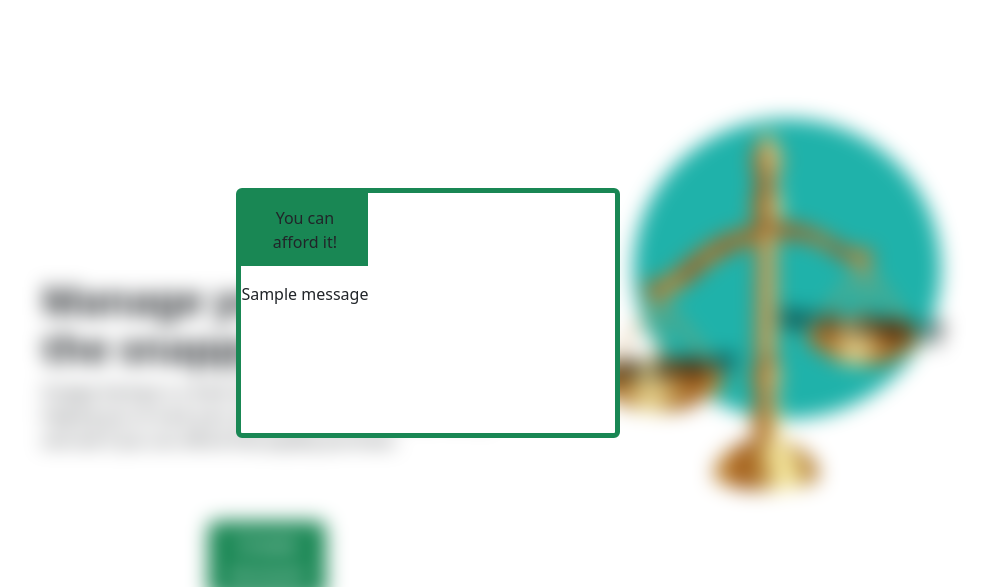
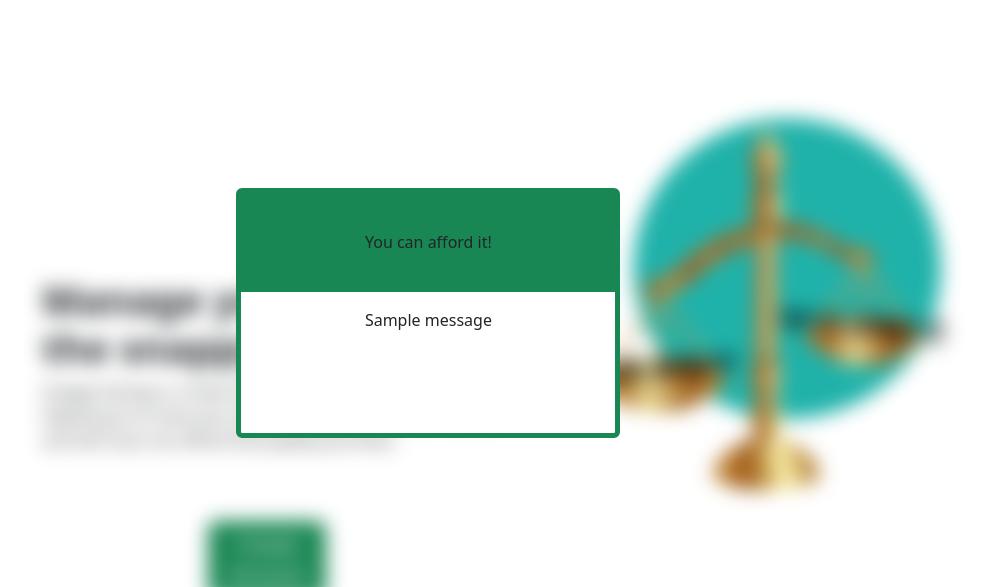
Before and after one commit to MiaRasmussen05/Hackathon-Jan-23, a Django app: page / in a window 1280 px wide. Shown: the part 92-679 px from the top of the page, without its empty margins (186-1173 px from the left). Run offline with Django 3.2, Linux system fonts and the light colour scheme; tables that the repository leaves empty hold one stand-in row (values such as "Sample post"); one stand-in notice (Sample message) is shown; some libraries are stand-ins or nearby versions.

Commit message:
Fix style on pop up cards

```diff
--- a/static/css/style.css
+++ b/static/css/style.css
@@ -263,11 +263,11 @@ header nav ul li {
     padding: 0;
 }
 
-.d-flex {
+.d-flex, .toast-body {
     text-align: center;
 }
 
 
-.d-flex p {
+.d-flex p, .toast-body p {
     padding: 10%
 }
--- a/templates/includes/cards/card_error.html
+++ b/templates/includes/cards/card_error.html
@@ -2,8 +2,10 @@
     <div class="card border border-danger rounded-sm border-5">
         <div class="card-body">
             <div class="d-flex">
-                <p class="bg-danger container-fluid">You are going into debt as we speak...</p>
-                {{ message }}
+                <div class="toast-body container-fluid">
+                    <p class="bg-danger container-fluid">You are going into debt as we speak...</p>
+                    {{ message }}
+                </div>
             </div>
         </div>
     </div>
--- a/templates/includes/cards/card_info.html
+++ b/templates/includes/cards/card_info.html
@@ -2,7 +2,7 @@
     <div class="card border border-info rounded-sm border-5">
         <div class="card-body">
             <div class="d-flex">
-                <div class="toast-body">
+                <div class="toast-body container-fluid">
                     <p class="bg-info container-fluid">Form not valid...</p>
                     {{ message }}
                 </div>
--- a/templates/includes/cards/card_success.html
+++ b/templates/includes/cards/card_success.html
@@ -2,7 +2,7 @@
     <div class="card border border-success rounded-sm border-5">
         <div class="card-body">
             <div class="d-flex">
-                <div class="toast-body">
+                <div class="toast-body container-fluid">
                     <p class="bg-success container-fluid">You can afford it!</p>
                     {{ message }}
                 </div>
```
Also changed, not shown: db.sqlite3.
